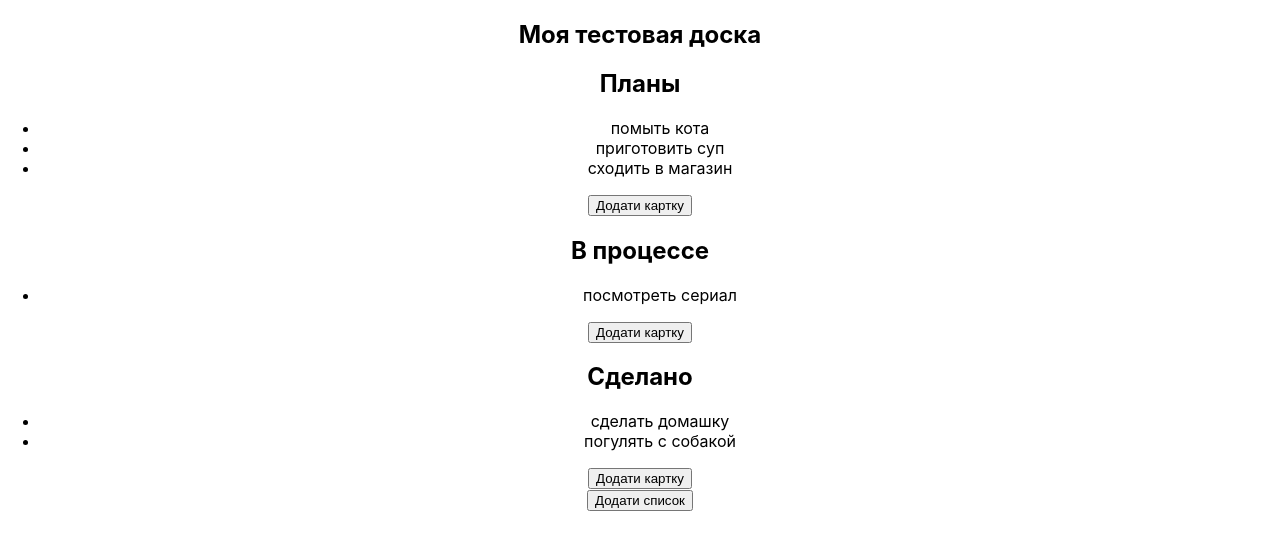
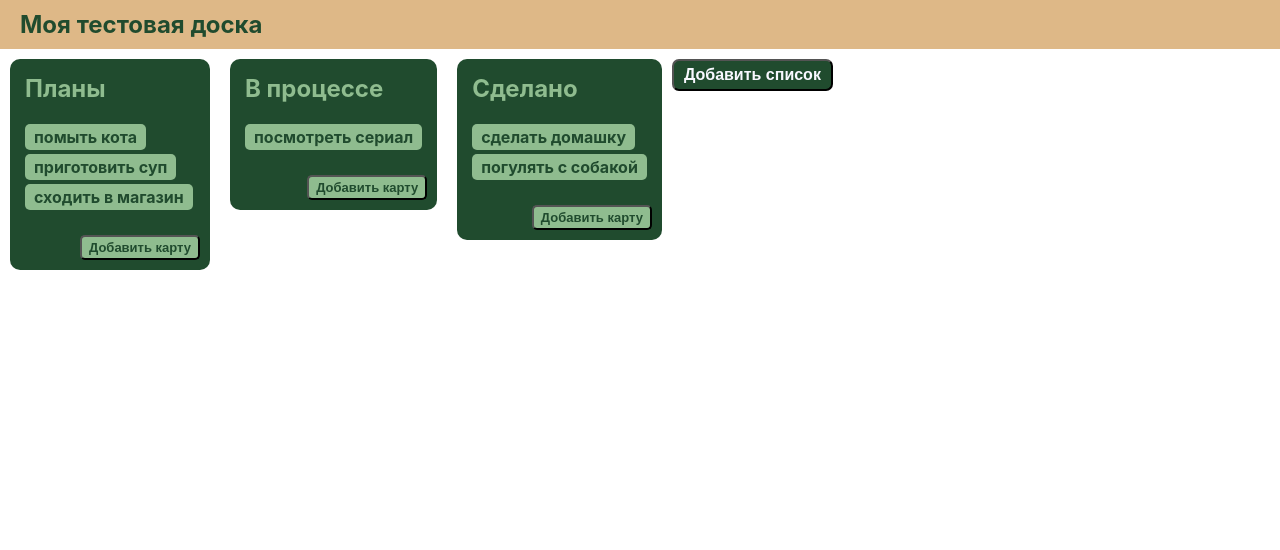
Before and after one commit to sadovam/my-trello-frontend, a React (Create React App) app: page /board in a window 1280 px wide. Shown: the top 550 px of the page. Built offline with nearby package versions, Linux system fonts and the light colour scheme.

Commit message:
Add styles

```diff
--- a/src/App.css
+++ b/src/App.css
@@ -1,38 +1,4 @@
 .App {
-  text-align: center;
+  padding: 0;
+  margin: 0;
 }
-
-.App-logo {
-  height: 40vmin;
-  pointer-events: none;
-}
-
-@media (prefers-reduced-motion: no-preference) {
-  .App-logo {
-    animation: App-logo-spin infinite 20s linear;
-  }
-}
-
-.App-header {
-  background-color: #282c34;
-  min-height: 100vh;
-  display: flex;
-  flex-direction: column;
-  align-items: center;
-  justify-content: center;
-  font-size: calc(10px + 2vmin);
-  color: white;
-}
-
-.App-link {
-  color: #61dafb;
-}
-
-@keyframes App-logo-spin {
-  from {
-    transform: rotate(0deg);
-  }
-  to {
-    transform: rotate(360deg);
-  }
-}
--- a/src/index.css
+++ b/src/index.css
@@ -1,3 +1,9 @@
+*,
+*::before,
+*::after {
+    box-sizing: border-box;
+}
+
 body {
   margin: 0;
   font-family: -apple-system, BlinkMacSystemFont, 'Segoe UI', 'Roboto', 'Oxygen',
--- a/src/pages/Board/Board.tsx
+++ b/src/pages/Board/Board.tsx
@@ -1,6 +1,7 @@
 import React, { Component, ReactElement } from 'react';
 import { IList } from '../../common/interfaces/IList';
 import { List } from './components/List/List';
+import './board.scss';
 
 interface BoardState {
   title: string;
@@ -50,8 +51,10 @@ export default class Board extends Component<Record<string, never>, BoardState>
     return (
       <section className="board">
         <h1 className="board__title">{title}</h1>
-        {this.makeLists()}
-        <button className="board__btn btn">Додати список</button>
+        <div className="board__main">
+          {this.makeLists()}
+          <button className="board__btn">Добавить список</button>
+        </div>
       </section>
     );
   }
--- /dev/null
+++ b/src/pages/Board/board.scss
@@ -0,0 +1,26 @@
+.board {
+  overflow: overlay;
+
+  .board__title {
+    text-align: left;
+    padding: 10px 20px;
+    margin: 0;
+    color: #204b2e;
+    background-color: burlywood;
+  }
+  .board__main {
+    display: flex;
+    align-items: self-start;
+    justify-content: flex-start;
+    padding-top: 10px;
+  }
+  .board__btn {
+    white-space: nowrap;
+    padding: 5px 10px;
+    font-size: 16px;
+    font-weight: bold;
+    border-radius: 7px;
+    background-color: #204b2e;
+    color:ghostwhite;
+  }
+}
--- a/src/pages/Board/components/Card/Card.tsx
+++ b/src/pages/Board/components/Card/Card.tsx
@@ -1,7 +1,8 @@
 import React, { FC, ReactElement } from 'react';
+import './card.scss';
 
 interface CardProps {
   title: string;
 }
 
-export const Card: FC<CardProps> = ({ title }): ReactElement => <li className="card__item">{title}</li>;
+export const Card: FC<CardProps> = ({ title }): ReactElement => <li className="card">{title}</li>;
--- /dev/null
+++ b/src/pages/Board/components/Card/card.scss
@@ -0,0 +1,9 @@
+.card {
+  width: max-content;
+  padding: 3px 9px;
+  margin-bottom: 4px;
+  font-weight: bold;
+  border-radius: 5px;
+  background-color: darkseagreen;
+  color: #204b2e;
+}
--- a/src/pages/Board/components/List/List.tsx
+++ b/src/pages/Board/components/List/List.tsx
@@ -2,6 +2,7 @@ import React, { FC, ReactElement } from 'react';
 import { ICard } from '../../../../common/interfaces/ICard';
 import { IList } from '../../../../common/interfaces/IList';
 import { Card } from '../Card/Card';
+import './list.scss';
 
 function makeCardList(cards: ICard[]): ReactElement[] {
   return cards.map((card) => <Card key={card.id.toString()} title={card.title} />);
@@ -11,6 +12,6 @@ export const List: FC<IList> = ({ title, cards }): ReactElement => (
   <section className="list">
     <h2 className="list__title">{title}</h2>
     <ul className="list__cards">{makeCardList(cards)}</ul>
-    <button className="list__btn btn">Додати картку</button>
+    <button className="list__btn btn">Добавить карту</button>
   </section>
 );
--- /dev/null
+++ b/src/pages/Board/components/List/list.scss
@@ -0,0 +1,31 @@
+.list {
+  max-width: 400px;
+  min-width: 200px;
+  margin: 0 10px;
+  padding: 10px;
+  border-radius: 10px;
+  background-color: #204b2e;
+  color:darkseagreen;
+  text-align: right;
+
+  .list__title {
+    margin: 5px;
+    text-align: left;
+  }
+
+  .list__cards {
+    list-style-type: none;
+    padding: 5px;
+    text-align: left;
+  }
+
+  .list__btn {
+    white-space: nowrap;
+    padding: 3px 7px;
+    font-size: 13px;
+    font-weight: bold;
+    border-radius: 5px;
+    background-color: darkseagreen;
+    color:#204b2e;
+  }
+}
```
